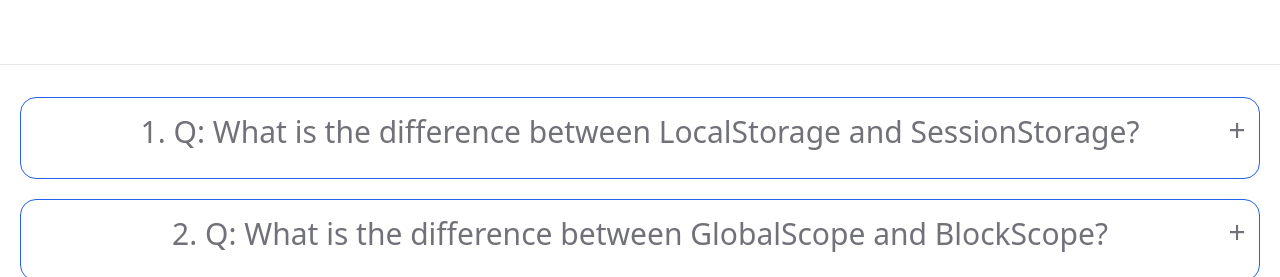
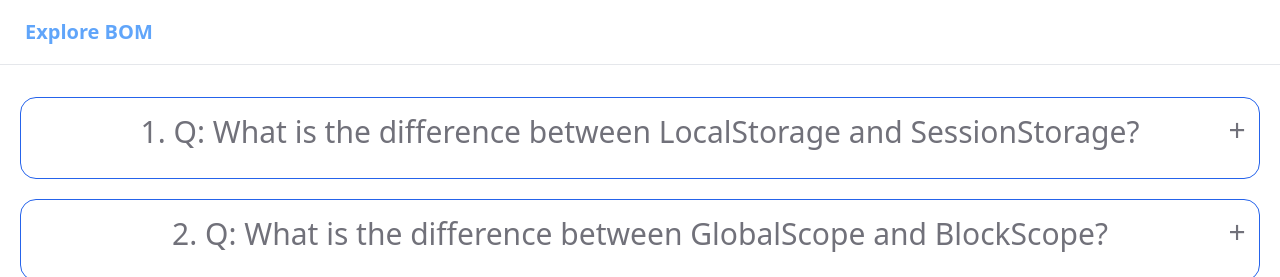
Before and after one commit to ShamsulArefinTanbir/typing-speed-test, a plain HTML site: page blog.html in a window 1280 px wide. Shown: the top 277 px of the page. Drawn offline with nearby package versions, Linux system fonts and the light colour scheme.

Commit message:
Blog Header Updated

```diff
--- a/blog.html
+++ b/blog.html
@@ -20,7 +20,10 @@
       <section class="">
         <div class="navbar footer-conter sm:flex md:flex-row flex-col">
           <div class="flex-1">
-
+            <a
+              href="index.html"
+              class="btn btn-ghost normal-case text-xl font-extrabold"
+              ><span class="text-blue-400">Explore BOM</span></a>
           </div>
         </div>
       </section>
```
